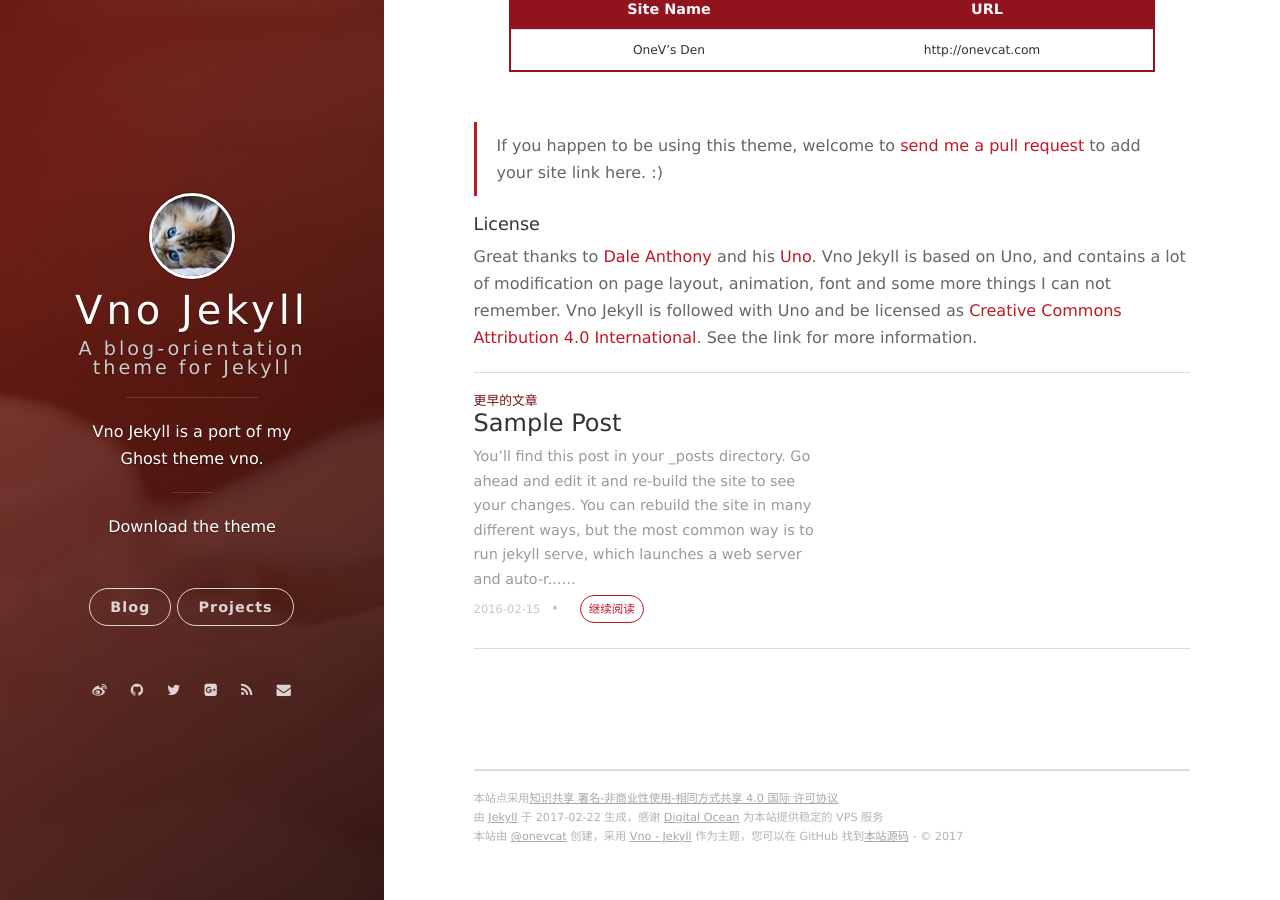
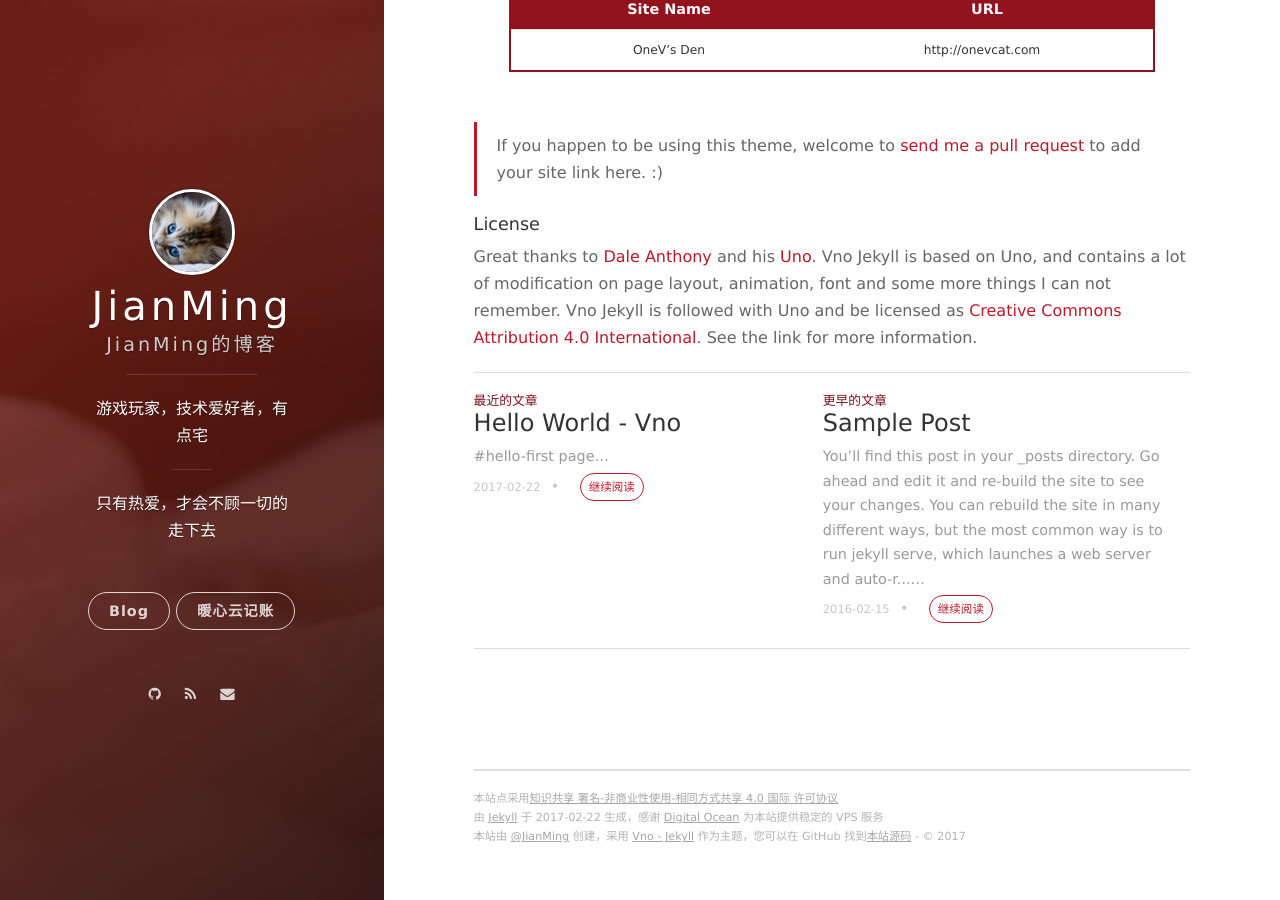
Before and after one commit to jianming348/jianming348.github.io, a Jekyll site: the page built from _posts/2016-02-16-hello-world-vno.markdown, in a window 1280 px wide and 900 px high, scrolled down 876 px. Built offline with Jekyll 4.4.1, drawn with Linux system fonts in a browser that asks for light colours; nearby versions of some CDN libraries; comment, search, counter and statistics services are not loaded.

```diff
--- a/_config.yml
+++ b/_config.yml
@@ -1,11 +1,11 @@
 # Basic
-title: Vno Jekyll
-subtitle: A blog-orientation theme for Jekyll
-welcome_message: <a href="https://github.com/onevcat/vno-jekyll" target="_blank">Download the theme</a>
-description: Vno Jekyll is a port of my Ghost theme vno.
-creator: <a href="http://onev.cat">@onevcat</a>
+title: JianMing
+subtitle: JianMing的博客
+welcome_message: <a>只有热爱，才会不顾一切的走下去</a>
+description: 游戏玩家，技术爱好者，有点宅
+creator: <a href="http://blog.nuanxinyun.com">@JianMing</a>
 
-url: "http://vno.onevcat.com"
+url: "http://blog.nuanxinyun.com"
 
 permalink: /:year/:month/:title/
 
@@ -22,7 +22,7 @@ blog_button:
 
 # Navigation buttons in the front page.
 nav:
-    - {title: Projects, description: My Projects, url: 'http://project.onevcat.com'}
+    - {title: 暖心云记账, description: 简单易用的记账应用，网站和APP同步数据, url: 'http://nuanxinyun.com'}
     # - {title: Another Button, description: A button, url: 'http://example.com'}
 
 # Pagination
@@ -37,11 +37,11 @@ comment:
 
 # Social
 social:
-    weibo: onevcat
-    github: onevcat
-    twitter: onevcat
-    gplus: 107108267983477358170
-    mail: onev@onevcat.com
+#    weibo: onevcat
+    github: jianming348
+#    twitter: onevcat
+#    gplus: 107108267983477358170
+    mail: jianming348@qq.com
 
 # Google Analytics
 ga:
--- a/_posts/2016-02-15-sample-post.markdown
+++ b/_posts/2016-02-15-sample-post.markdown
@@ -1,5 +1,5 @@
 ---
-layout: post
+layout: default
 title: Sample Post
 date: 2016-02-15 15:32:24.000000000 +09:00
 ---
--- /dev/null
+++ b/_posts/2017-02-22-first-paper.markdown
@@ -0,0 +1,9 @@
+---
+layout: post
+title: Hello World - Vno
+date: 2017-02-22 21:21:24.000000000 +09:00
+---
+
+#hello
+
+-first page
```
Also changed, not shown: _posts/2017-02-22-first-paper2.markdown (added, +22 -0 lines), README.md (deleted).
